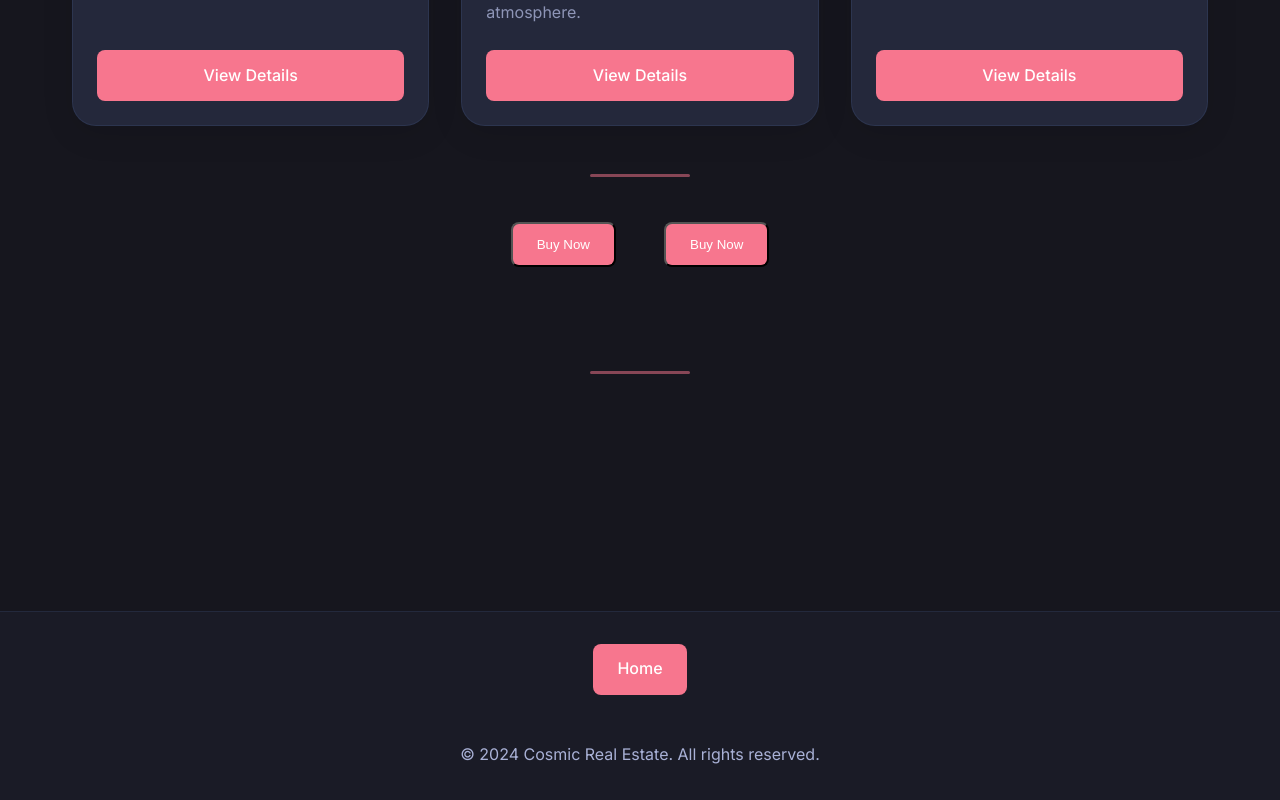
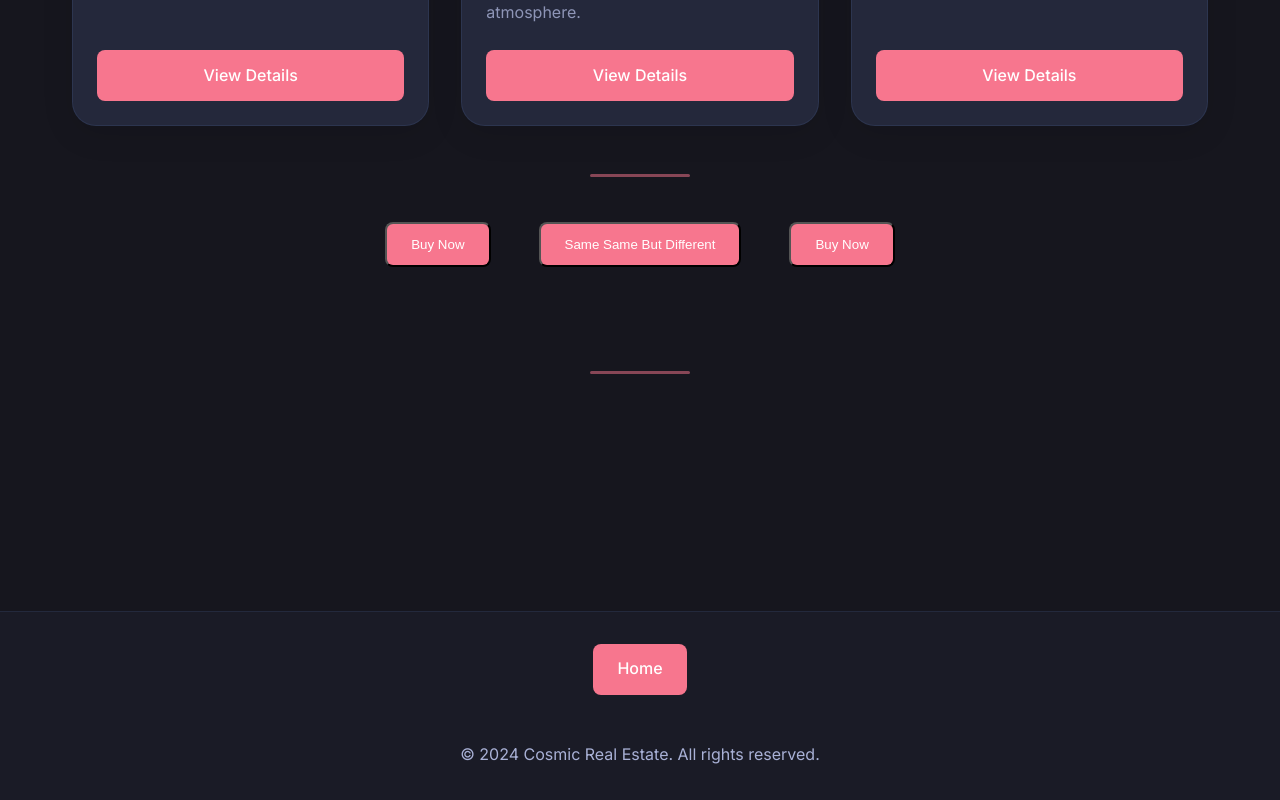
Before and after one commit to hechtcarmel/codeless-demo, a plain HTML site: page index.html in a window 1280 px wide. Shown: the part 1608-2408 px from the top of the page. Drawn offline with Linux system fonts and the light colour scheme; a script that the page names is missing.

Commit message:
Update index.html

```diff
--- a/index.html
+++ b/index.html
@@ -456,10 +456,13 @@
                 </article>
             </div>
         </section>
-         <section>
+              <section>
             <div class="center-section">
                 <button  class="same-button favorite-button" >
                     Buy Now
+                </button>
+                <button  class="same-button favorite-button" >
+                    Same Same But Different
                 </button>
                 <button  class="same-button favorite-button" >
                     Buy Now
```
